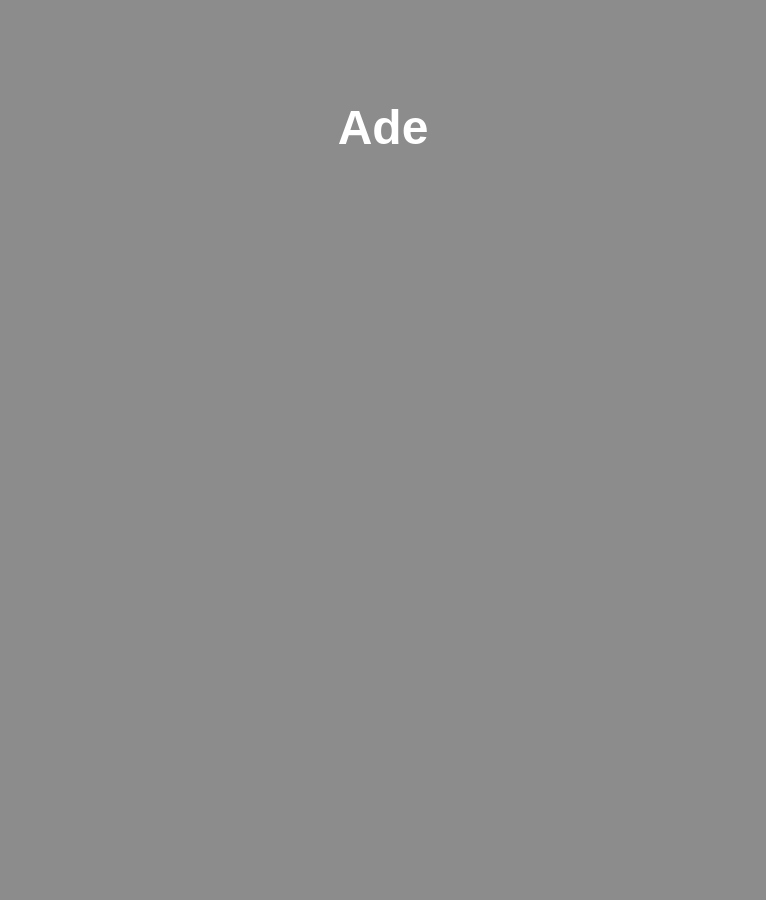
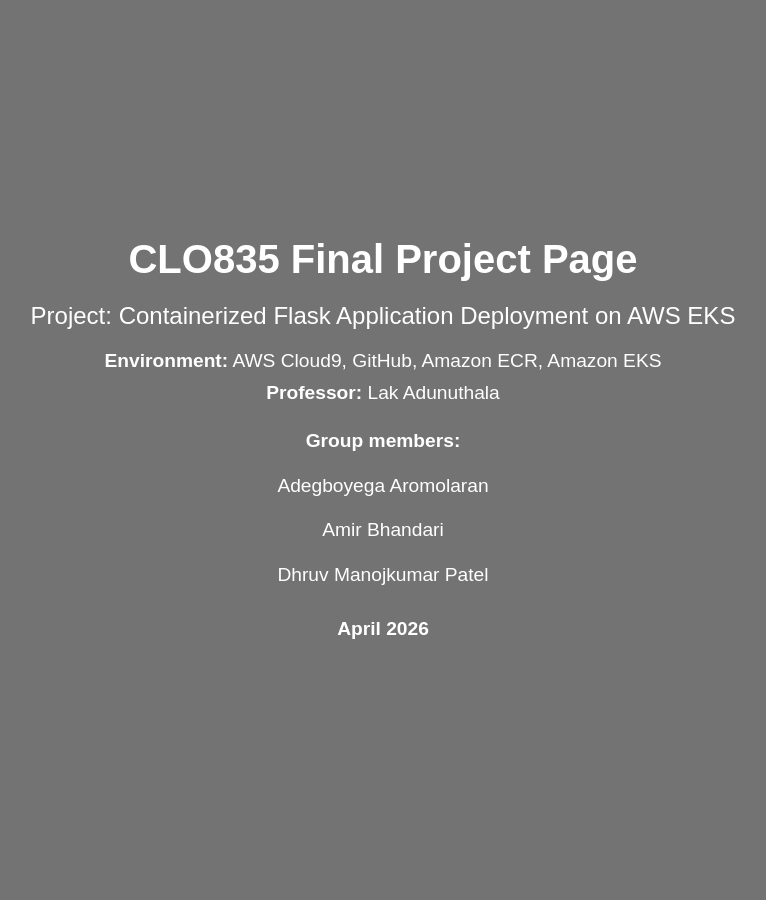
Before and after one commit to Ade3006/CLO835-Project, a Flask app: page / in a window 1280 px wide. Before the commit the part shown is almost empty. Shown: the whole page, without its empty margins (257-1023 px from the left). After the commit the page ends 639 px from the top, so only its background shows below. Run offline with Flask 3, Linux system fonts and the light colour scheme.

Commit message:
changes to webpage

```diff
--- a/templates/index.html
+++ b/templates/index.html
@@ -6,11 +6,6 @@
     <title>CLO835 Final Project</title>
     <style>
         body {
-            margin: 0;
-            padding: 0;
-            font-family: Arial, sans-serif;
-            text-align: center;
-            color: white;
             {% if bg_image %}
             background-image: url('{{ bg_image }}');
             {% endif %}
@@ -18,23 +13,65 @@
             background-repeat: no-repeat;
             background-position: center;
             min-height: 100vh;
+            margin: 0;
+            font-family: Arial, sans-serif;
+            color: white;
         }
 
         .overlay {
-            background: rgba(0, 0, 0, 0.45);
+            background: rgba(0, 0, 0, 0.55);
             min-height: 100vh;
-            padding-top: 100px;
+            display: flex;
+            justify-content: center;
+            align-items: center;
+            text-align: center;
+            padding: 30px;
+        }
+
+        .content {
+            max-width: 900px;
         }
 
         h1 {
-            font-size: 3rem;
-            margin: 0;
+            font-size: 2.5rem;
+            margin-bottom: 20px;
+        }
+
+        h2 {
+            font-size: 1.5rem;
+            margin-bottom: 20px;
+            font-weight: normal;
+        }
+
+        p {
+            font-size: 1.2rem;
+            margin: 10px 0;
+        }
+
+        .members {
+            margin-top: 20px;
+            line-height: 1.8;
         }
     </style>
 </head>
 <body>
     <div class="overlay">
-        <h1>{{ header_name }}</h1>
+        <div class="content">
+            <h1>CLO835 Final Project Page</h1>
+            <h2>Project: Containerized Flask Application Deployment on AWS EKS</h2>
+
+            <p><strong>Environment:</strong> AWS Cloud9, GitHub, Amazon ECR, Amazon EKS</p>
+            <p><strong>Professor:</strong> Lak Adunuthala</p>
+
+            <div class="members">
+                <p><strong>Group members:</strong></p>
+                <p>Adegboyega Aromolaran</p>
+                <p>Amir Bhandari</p>
+                <p>Dhruv Manojkumar Patel</p>
+            </div>
+
+            <p style="margin-top: 25px;"><strong>April 2026</strong></p>
+        </div>
     </div>
 </body>
 </html>
```
